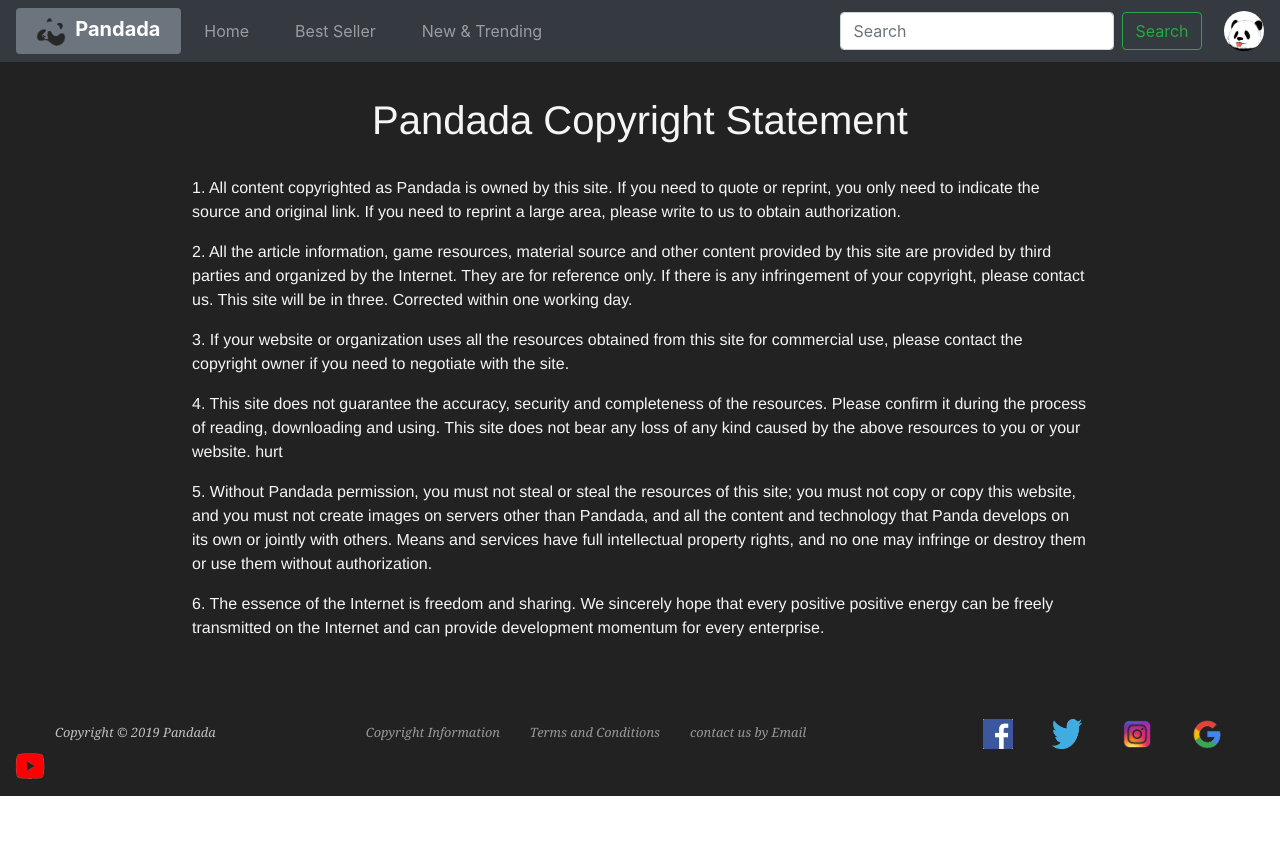
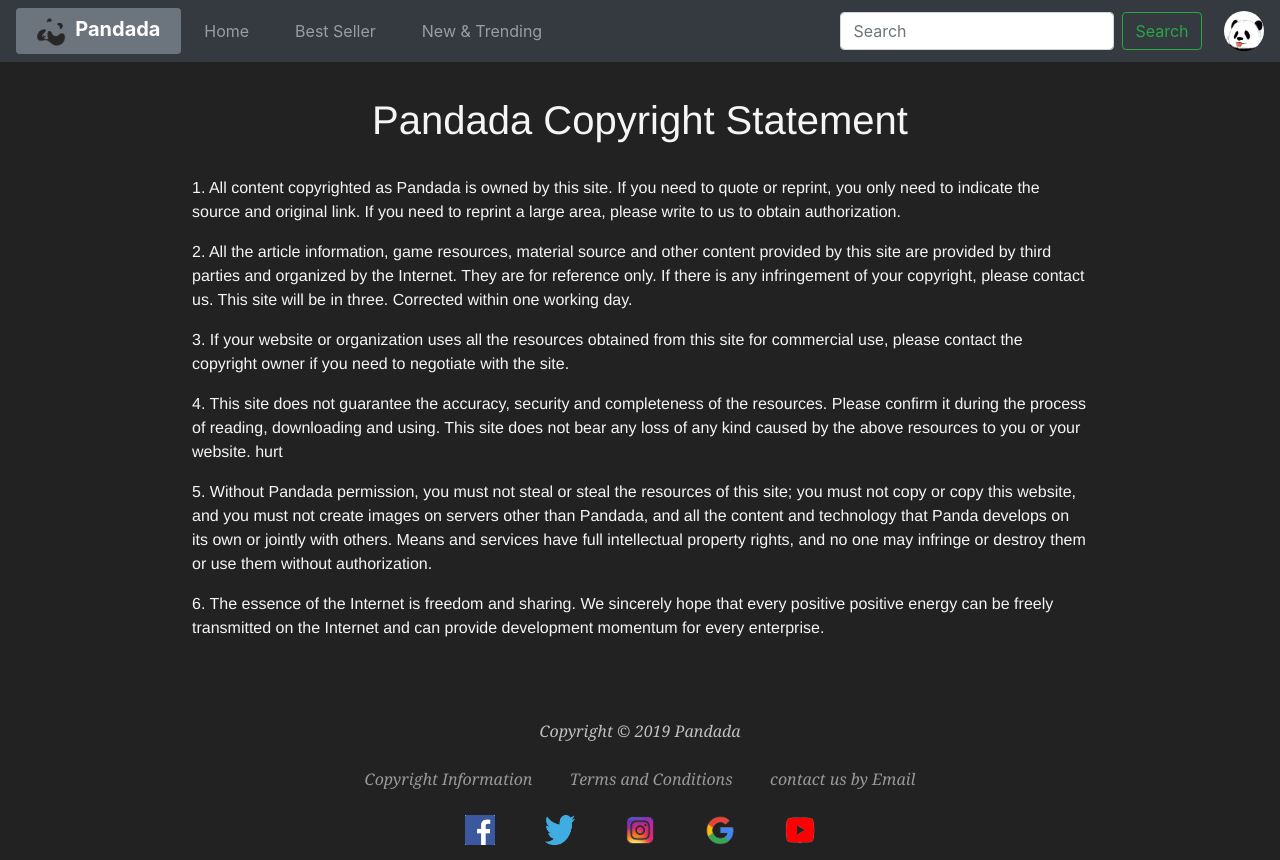
Before and after one commit to lijiazhy/WebFinal, an Angular app: page /copyright in a window 1280 px wide. Before the commit the page ends 800 px from the top, so only its background shows below. Built offline with nearby package versions, Linux system fonts and the light colour scheme.

Commit message:
update footer

```diff
--- a/src/app/footer/footer.component.css
+++ b/src/app/footer/footer.component.css
@@ -16,3 +16,16 @@
     color:#C0C0C0;
     background-color: #222222;
 }
+
+.copyright {
+    text-align: center;
+    color: #C0C0C0;
+}
+
+.term {
+    color: #C0C0C0;
+    text-align: center;
+}
+.icon {
+    text-align: center;
+}
--- a/src/app/footer/footer.component.html
+++ b/src/app/footer/footer.component.html
@@ -1,13 +1,19 @@
 <div class="footer">
-<i><small><label>Copyright &copy; 2019 Pandada</label>
-
+  <div class = "copyright">
+    <i>Copyright &copy; 2019 Pandada</i>
+  </div>
+  <br>
+  <div class = "term">
     <a [routerLink]="['/copyright']">Copyright Information</a>&nbsp;&nbsp;&nbsp;&nbsp;&nbsp;&nbsp;&nbsp;&nbsp;
     <a href="">Terms and Conditions</a>&nbsp;&nbsp;&nbsp;&nbsp;&nbsp;&nbsp;&nbsp;&nbsp;
-    <a href="mailto:webmaster@starbucks.com">contact us by Email</a>&nbsp;&nbsp;&nbsp;&nbsp;&nbsp;&nbsp;&nbsp;&nbsp;&nbsp;&nbsp;&nbsp;&nbsp;&nbsp;&nbsp;&nbsp;&nbsp;&nbsp;&nbsp;&nbsp;&nbsp;&nbsp;&nbsp;&nbsp;&nbsp;&nbsp;&nbsp;&nbsp;&nbsp;&nbsp;&nbsp;&nbsp;&nbsp;&nbsp;&nbsp;&nbsp;&nbsp;&nbsp;&nbsp;&nbsp;&nbsp;&nbsp;&nbsp;&nbsp;&nbsp;&nbsp;&nbsp;&nbsp;&nbsp;&nbsp;&nbsp;&nbsp;&nbsp;
+    <a href="mailto:webmaster@starbucks.com">contact us by Email</a>
+  </div>
+    <br>
+    <div class = "icon">
     <a href="https://teamtreehouse.com/library/add-social-media-links"><img width="30px" height="30px" src="../../assets/images/facebook.png" alt="facebook logo"></a>&nbsp;&nbsp;&nbsp;&nbsp;&nbsp;&nbsp;&nbsp;&nbsp;&nbsp;&nbsp;&nbsp;
     <a href="https://teamtreehouse.com/library/add-social-media-links"><img width="30px" height="30px" src="../../assets/images/twitter.png" alt="twitter logo"></a>&nbsp;&nbsp;&nbsp;&nbsp;&nbsp;&nbsp;&nbsp;&nbsp;&nbsp;&nbsp;&nbsp;
     <a href="https://teamtreehouse.com/library/add-social-media-links"><img width="30px" height="30px" src="../../assets/images/ins.jpg" alt="instgram logo"></a>&nbsp;&nbsp;&nbsp;&nbsp;&nbsp;&nbsp;&nbsp;&nbsp;&nbsp;&nbsp;&nbsp;
     <a href="https://teamtreehouse.com/library/add-social-media-links"><img width="30px" height="30px" src="../../assets/images/google.jpg" alt="google logo"></a>&nbsp;&nbsp;&nbsp;&nbsp;&nbsp;&nbsp;&nbsp;&nbsp;&nbsp;&nbsp;&nbsp;
     <a href="https://teamtreehouse.com/library/add-social-media-links"><img width="30px" height="30px" src="../../assets/images/youtube.jpg" alt="youtube logo"></a>
-  </small></i>
+  </div>
 </div>
```
